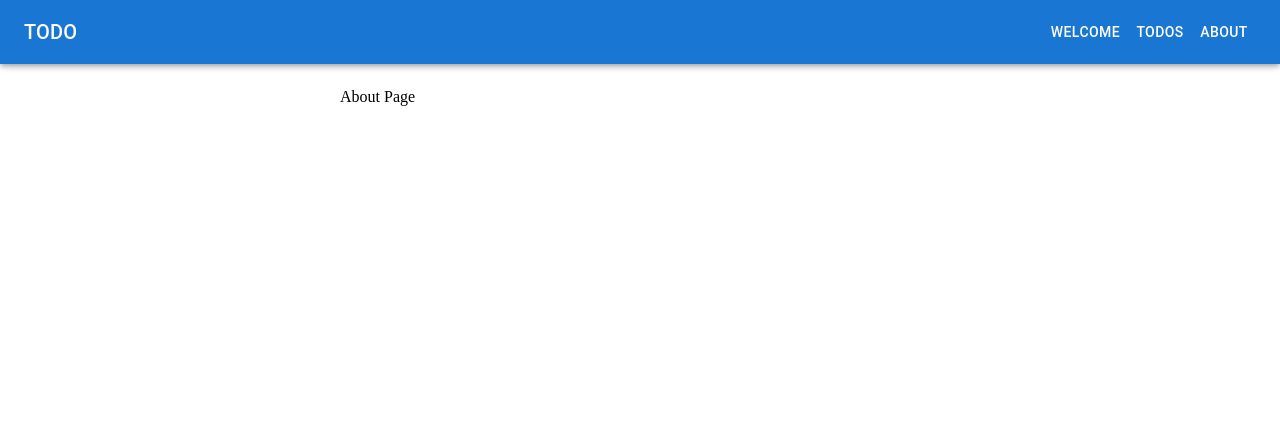
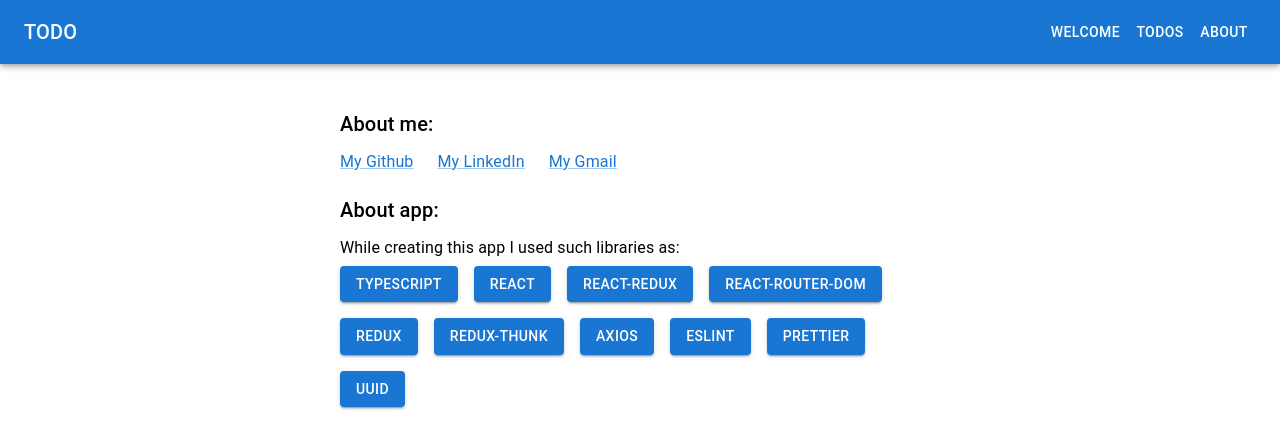
Before and after one commit to yuliya-d98/todo-list, a React (Create React App) app: page /about in a window 1280 px wide. Shown: the top 448 px of the page. Built offline with nearby package versions, Linux system fonts and the light colour scheme; the HTML template or start-up script is replaced by a standard one.

Commit message:
about page

```diff
--- a/src/pages/AboutPage.tsx
+++ b/src/pages/AboutPage.tsx
@@ -1,7 +1,77 @@
 import Box from '@mui/material/Box';
+import Button from '@mui/material/Button';
+import Link from '@mui/material/Link';
+import Typography from '@mui/material/Typography';
+
+const links = [
+  { href: 'https://github.com/yuliya-d98/', title: 'My Github' },
+  { href: 'https://www.linkedin.com/in/yuliya-dubovik/', title: 'My LinkedIn' },
+  { href: 'mailto:feelgloom@gmail.com', title: 'My Gmail' },
+];
+
+const libs = [
+  'typescript',
+  'react',
+  'react-redux',
+  'react-router-dom',
+  'redux',
+  'redux-thunk',
+  'axios',
+  'eslint',
+  'prettier',
+  'uuid',
+];
 
 const AboutPage = () => {
-  return <Box>About Page</Box>;
+  return (
+    <>
+      <AboutHeader text="About me:" />
+      <Box
+        sx={{
+          typography: 'body1',
+          '& > :not(style) + :not(style)': {
+            ml: 3,
+          },
+        }}
+      >
+        {links.map((link) => (
+          <Link href={link.href} key={link.href}>
+            {link.title}
+          </Link>
+        ))}
+      </Box>
+      <AboutHeader text="About app:" />
+      <Typography variant="body1" gutterBottom>
+        While creating this app I used such libraries as:
+      </Typography>
+      <Box sx={{ display: 'flex', gap: 2, flexWrap: 'wrap' }}>
+        {libs.map((item) => (
+          <Button variant="contained" key={item} sx={{ cursor: 'default' }}>
+            {item}
+          </Button>
+        ))}
+      </Box>
+    </>
+  );
 };
 
 export default AboutPage;
+
+type AboutHeaderProps = {
+  text: string;
+};
+const AboutHeader = ({ text }: AboutHeaderProps) => {
+  return (
+    <Typography
+      variant="h6"
+      sx={{
+        mt: '20px',
+        mb: '10px',
+        maxWidth: { xs: '250px', custom450: '400px', md: '800px' },
+        mx: 'auto',
+      }}
+    >
+      {text}
+    </Typography>
+  );
+};
```
